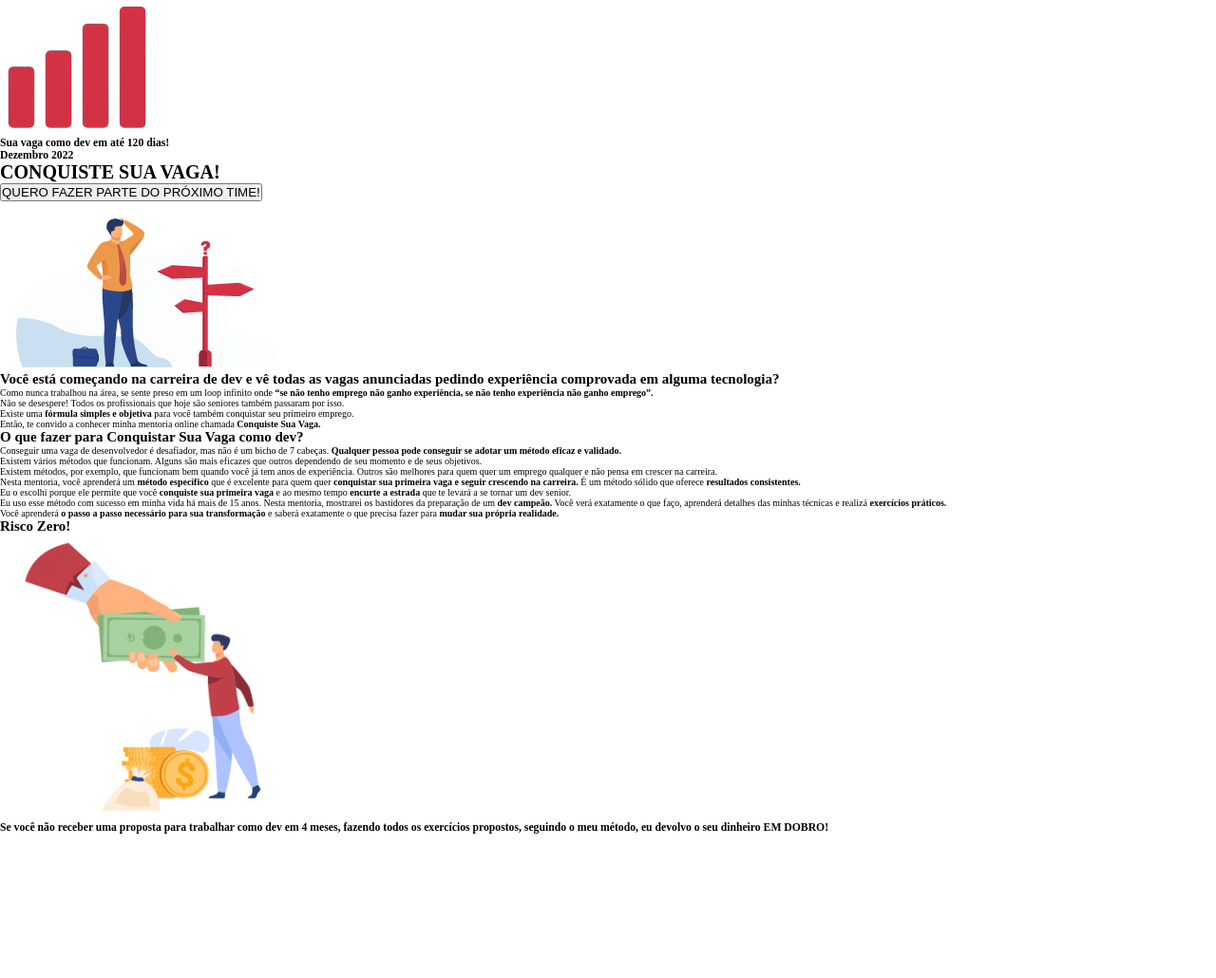
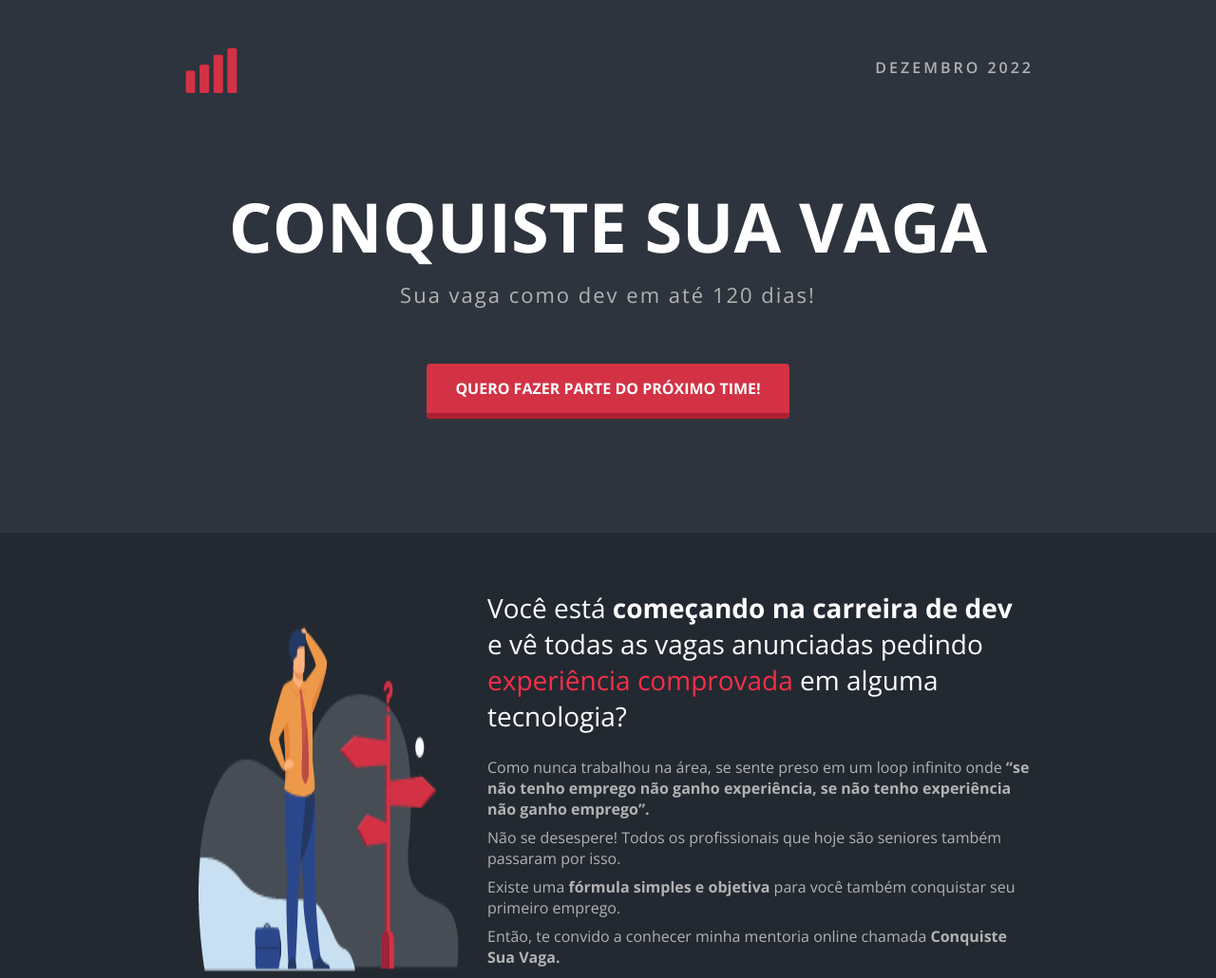
Before and after one commit to geovanarochamp/lp-conquiste-sua-vaga, a plain HTML site: page index.html in a window 1280 px wide. Shown: the top 1030 px of the page at 95% size. Before the commit the page ends 878 px from the top, so only its background shows below. Drawn offline with nearby package versions, Linux system fonts and the light colour scheme.

Commit message:
initiate css

```diff
--- a/css/style.css
+++ b/css/style.css
@@ -6,4 +6,121 @@
 
 :root {
     font-size: 62.5%; /* 10px */
+
+    --primary-color: #d33245;
+    --secondary-color: #2d343d;
+    --tertiary-color: #164669;
+    --light-color: #fff;
+    --dark-color: #232931;
+
+    --light-primary: #f92f47;
+    --dark-primary: #ae2031;
+    --p-color: #b2b2b2;
 }
+
+body {
+    font-size: 1.6rem;
+    background-color: var(--secondary-color);
+    color: var(--light-color);
+}
+
+body, button, input {
+    font-family: 'Open Sans', sans-serif;
+}
+
+p {
+    color: var(--p-color);
+    margin-bottom: .8rem;
+}
+
+header {
+    width: 70vw;
+    margin: auto;
+
+    padding: 4.8rem 0;
+
+    display: flex;
+    justify-content: space-between;
+    align-items: center;
+
+    font-weight: 600;
+    text-transform: uppercase;
+    letter-spacing: .3rem;
+}
+
+header img {
+    width: 60px;
+}
+
+main {
+    margin-top: 4rem;
+    text-align: center;
+}
+
+main h1 {
+    font-size: 7.2rem;
+}
+
+main p {
+    margin-top: .8rem;
+    font-size: 2.2rem;
+    letter-spacing: .2rem;
+}
+
+main button {
+    margin-top: 5rem;
+    margin-bottom: 12rem;
+    padding: 1.5rem 3rem;
+
+    background: var(--primary-color);
+    border-radius: 4px;
+    border: none;
+    border-bottom: 6px solid #ae2031;
+    outline: none;
+
+    color: var(--light-color);
+    font-weight: bold;
+    font-size: 1.6rem;
+
+    transition: background-color .3s;
+}
+
+main button:hover {
+    background-color: var(--dark-primary);
+}
+
+main button:active {
+    background-color: var(--light-primary);
+}
+
+.content {
+    width: 70vw;
+    margin: auto;
+}
+
+.dark-bg {
+    background-color: var(--dark-color);
+}
+
+section {
+    padding: 6rem 0;
+}
+
+.content h2 {
+    margin-bottom: 2.4rem;
+    font-size: 2.8rem;
+    font-weight: normal;
+}
+
+.content h2 span {
+    color: var(--light-primary);
+}
+
+#pains .content {
+    display: flex;
+    gap: 2rem;
+}
+
+#pains .content img {
+    width: 50%;
+}
--- a/index.html
+++ b/index.html
@@ -8,32 +8,40 @@
     <link rel="icon" type="image/png" href="assets/favicon.png"/>
     <link rel="stylesheet" href="css/style.css">
 
+    <link rel="preconnect" href="https://fonts.googleapis.com">
+    <link rel="preconnect" href="https://fonts.gstatic.com" crossorigin>
+    <link href="https://fonts.googleapis.com/css2?family=Open+Sans:wght@400;600;700&display=swap" rel="stylesheet">
+
 </head>
 <body>
     <header>
         <img src="assets/favicon.png" alt="logomarca-conquiste-sua-vaga">
-        <h3>Sua vaga como dev em até 120 dias!</h3>
-        <h3>Dezembro 2022</h3>
+        <p>Dezembro 2022</p>
     </header>
+    <div class="container">
         <main>
-        <h1>CONQUISTE SUA VAGA!</h1>
+            <h1>CONQUISTE SUA VAGA</h1>
+            <p>Sua vaga como dev em até 120 dias!</p>
             <button>QUERO FAZER PARTE DO PRÓXIMO TIME!</button>
         </main>
 
-    <section id="pains">
+        <section id="pains" class="dark-bg">
 
+            <div class="content">
                 <img src="assets/ilustration1.png" alt="">
 
                 <div class="paragraph-wrapper">
-            <h2>Você está começando na carreira de dev e vê todas as vagas anunciadas pedindo experiência comprovada em alguma tecnologia?</h2>
+                    <h2>Você está <strong>começando na carreira de dev</strong> e vê todas as vagas anunciadas pedindo <span>experiência comprovada</span> em alguma tecnologia?</h2>
                     <p>Como nunca trabalhou na área, se sente preso em um loop infinito onde <strong>“se não tenho emprego não ganho experiência, se não tenho experiência não ganho emprego”.</strong>
                     <p>Não se desespere! Todos os profissionais que hoje são seniores também passaram por isso.</p>
                     <p>Existe uma <strong>fórmula simples e objetiva</strong> para você também conquistar seu primeiro emprego.</p>
                     <p>Então, te convido a conhecer minha mentoria online chamada <strong>Conquiste Sua Vaga.</strong></p>
                 </div>
+            </div>
         </section>
 
         <section id="method">
+            <div class="content">
                 <h2>O que fazer para Conquistar Sua Vaga como dev?</h2>
                 <p>Conseguir uma vaga de desenvolvedor é desafiador, mas não é um bicho de 7 cabeças. <strong>Qualquer pessoa pode conseguir se adotar um método eficaz e validado.</strong></p>
 
@@ -49,17 +57,21 @@
                 Nesta mentoria, mostrarei os bastidores da preparação de um <strong>dev campeão.</strong> Você verá exatamente o que faço, aprenderá detalhes das minhas técnicas e realizá <strong>exercícios práticos.</strong></p>
 
                 <p>Você aprenderá <strong>o passo a passo necessário para sua transformação</strong> e saberá exatamente o que precisa fazer para <strong>mudar sua própria realidade.</strong></p>
+            </div>
         </section>
 
-    <section id="risk">
+        <section id="risk" class="dark-bg">
+            <div class="content">
                 <h2>Risco Zero!</h2>
                 <img src="assets/ilustration2.png" alt="">
                 <div class="paragraph-wrapper">
                     <h3>Se você não receber uma proposta para trabalhar como dev em 4 meses, fazendo todos os exercícios propostos, seguindo o meu método, eu devolvo o seu dinheiro EM DOBRO!</h3>
                 </div>
+            </div>
         </section>
 
         <section id="how-works">
         </section>
+    </div>
 </body>
 </html>
```
Lines whose indentation alone changed are shown as unchanged.
